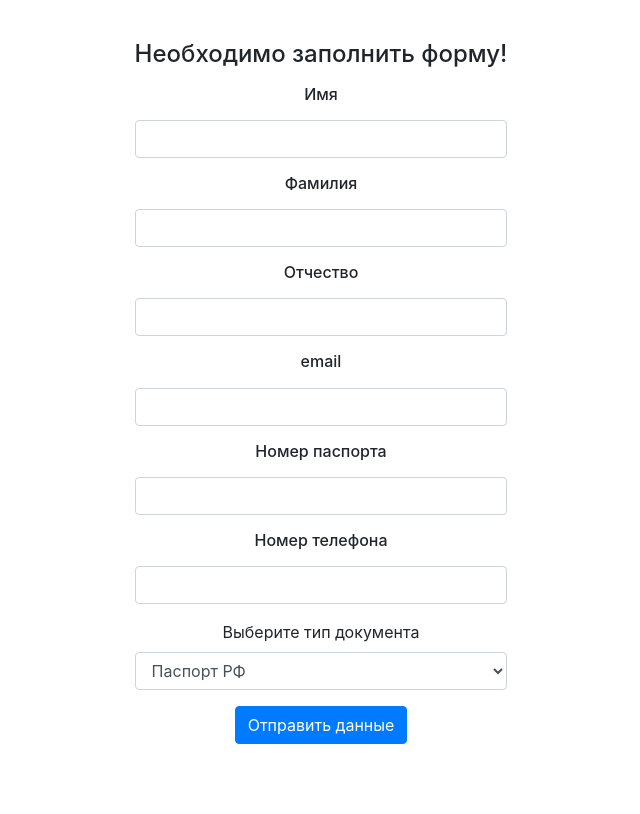
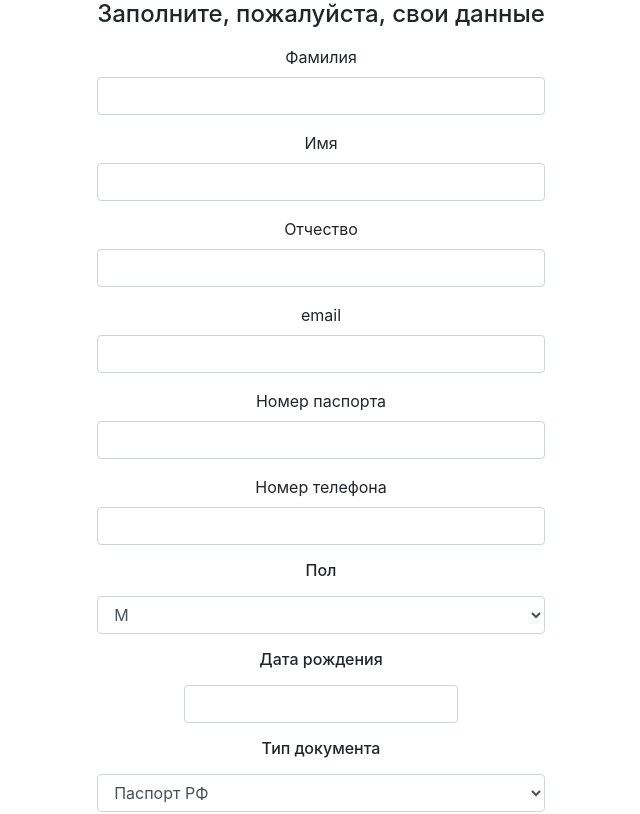
Before and after one commit to indbs/atlasBus, a React (Create React App) app: page / in a window 1280 px wide. Shown: the top 814 px of the page, without its empty margins (319-959 px from the left). Built offline with nearby package versions, Linux system fonts and the light colour scheme.

Commit message:
Добавлена и проверена запись в БД, перечисления выбираем выпадающим списком. По ссылке доступен просмотр. Добавить проверку на дублирование записи.

```diff
--- a/package.json
+++ b/package.json
@@ -7,6 +7,7 @@
     "formik": "^1.5.8",
     "mysql": "^2.17.1",
     "react": "^16.9.0",
+    "react-datepicker": "^2.9.6",
     "react-dom": "^16.9.0",
     "react-scripts": "3.1.1"
   },
--- a/src/App.js
+++ b/src/App.js
@@ -5,9 +5,9 @@ import AtlasBusInputForm        from './AtlasBusInputForm/atlasBusInputForm.js'
 function App() {
   return (
     <div className="App">
-      <atlasBody className="BodyAtlasBus">
+      <div id='bodyAtlas' className="BodyAtlasBus">
         <AtlasBusInputForm/>
-      </atlasBody>
+      </div>
     </div>
   );
 }
--- /dev/null
+++ b/src/AtlasBusInputForm/DatePicker/datePicker.js
@@ -0,0 +1,38 @@
+import   React                                from "react";
+import   DatePicker                           from "react-datepicker";
+import { registerLocale }                     from  "react-datepicker";
+import   ru                                   from 'date-fns/locale/ru';
+
+registerLocale('ru', ru);
+
+export const DatePickerField = ({ name, value, onChange }) => {
+  return (
+    <DatePicker
+      locale="ru"
+      className='form-control'
+      dateFormat='MM.dd.yyyy'
+      dropdownMode="select"
+      showMonthDropdown
+      showYearDropdown
+      selected={(value && new Date(value)) || null}
+      onChange={val => {
+        onChange(name, val);
+      }}
+    />
+  );
+};
+
+export class DPickerCompnnt extends React.Component{
+  render(){
+    return(
+      <div className="form-group">
+        <h6><label htmlFor={this.props.name}>{this.props.form_cyrName}</label></h6>
+        <DatePickerField
+          name      = {this.props.form_name}
+          value     = {this.props.value}
+          onChange  = {this.props.onChange}
+        />
+      </div>
+    )
+  }
+}
--- /dev/null
+++ b/src/AtlasBusInputForm/DropDSelection/dropDSelection.js
@@ -0,0 +1,22 @@
+import   React                              from 'react';
+
+export class DropDSelection extends React.Component{
+  render(){
+    return(
+      <div className="form-group">
+      <h6><label htmlFor={this.props.form_name}>{this.props.form_cyrName}</label></h6>
+      <select
+        name={this.props.form_name}
+        onChange={this.props.onChange}
+        touched={this.props.touched}
+        className="form-control">
+      {
+        this.props.items.map(item =>{
+          return <option key={item} value={item}>{item}</option>}
+        )
+      }
+      </select>
+    </div>
+    )
+  }
+}
--- a/src/AtlasBusInputForm/Inputs/inputs.js
+++ b/src/AtlasBusInputForm/Inputs/inputs.js
@@ -7,8 +7,8 @@ export class InputComponent extends React.Component{
   render(){
     return(
     <div className="form-group">
-      <h6><label htmlFor={this.props.form_name}>{this.props.form_cyrName}</label></h6>
-      <Field className={'form-control' + (this.props.form_errors && this.props.form_touched ? ' is-invalid' : '')} form_type={this.props.text} name={this.props.form_name} />
+      <h7><label htmlFor={this.props.form_name}>{this.props.form_cyrName}</label></h7>
+      <Field className={'form-control ' + (this.props.form_errors && this.props.form_touched ? ' is-invalid' : '')} form_type={this.props.text} name={this.props.form_name} />
       <ErrorMessage name={this.props.form_name} component="div" className="invalid-feedback" />
     </div>
     )
--- a/src/AtlasBusInputForm/atlasBusInputForm.js
+++ b/src/AtlasBusInputForm/atlasBusInputForm.js
@@ -3,13 +3,15 @@ import                                           '../style/bootstrap.min.css';
 import { Formik,
          Form }                             from 'formik';
 import   SubmitButton                       from './Buttons/submitButton.js';
-//import { CheckboxGroup,
-//         Checkbox }                         from './CheckBox/checkBox.js';
 import { InputComponent }                   from './Inputs/inputs.js';
-import { validateInputFilelds,
-         DisplayFormikState }               from '../_helpers/auxilaryFunctions.js';
+import { validateInputFilelds }             from '../_helpers/auxilaryFunctions.js';
 import { docType,
-         docTypeArr }                       from './constants/constants.js';
+         docTypeArr,
+         sex,
+         section }                          from './constants/constants.js';
+import { DPickerCompnnt }                   from "./DatePicker/datePicker.js";
+import                                           "react-datepicker/dist/react-datepicker.css";
+import { DropDSelection }                   from './DropDSelection/dropDSelection.js';
 
 export class AtlasBusInputForm extends React.Component{
   render(){
@@ -18,58 +20,85 @@ export class AtlasBusInputForm extends React.Component{
         <Formik
           initialValues={{
             name                : '',
-
             surname             : '',
             patronymic          : '',
             email               : '',
-            passportNumber      : '',
+            docNumber           : '',
             phoneNumber         : '',
-
-            docType             : docType[0],
-
+            docType             : docType.PASSP_RU,
             birthDate           : '',
-            grants              : '',
+            sex                 : sex[0],
+            section             : section[0],
 
           }}
           validate={(values) => validateInputFilelds(values)}
-          onSubmit={(values, { setSubmitting }) => {
-            setTimeout(() => {
-              alert(JSON.stringify(values, null, 2));
-              setSubmitting(false);
-            }, 400);
+          onSubmit={(values, { setStatus, setSubmitting }) => {
+            setStatus();
+            const requestOptions = {
+              method: 'POST',
+              headers: {
+                'Content-type': 'application/json',
+                'Access-Control-Allow-Origin': '*'
+              },
+              body: JSON.stringify({
+                name          :values.name,
+                surname       :values.surname,
+                patronymic    :values.patronymic,
+                email         :values.email,
+                docNumber     :values.docNumber,
+                phoneNumber   :values.phoneNumber,
+                sex           :values.sex,
+                birthDate     :values.birthDate,
+                docType       :values.docType,
+                section       :values.section
+              })
+            }
+            fetch('http://94.140.216.17:8889/php/atlasBusInsert.php', requestOptions)
+              .then(
+                result=>{
+                  setSubmitting(false);
+                  result.json()
+                    .then(
+                      result=>{
+                        setStatus(result);
+                      }
+                    )
+                },
+                error=>{
+                  setSubmitting(false);
+                  setStatus(error);
+                }
+              )
           }}
         >
-          {({  values, touched, handleChange, errors, isSubmitting }) => (
+          {({  values, status, touched, handleChange, errors, isSubmitting, setFieldValue }) => (
             <Form>
               <div className="form-group">
-                <h4>Необходимо заполнить форму!</h4>
+                <h4>Заполните, пожалуйста, свои данные</h4>
               </div>
+              <InputComponent form_name={'surname'}         form_cyrName={'Фамилия'}          form_type={'text'}  form_errors={errors.surname}          form_touched={touched.surname}/>
               <InputComponent form_name={'name'}            form_cyrName={'Имя'}              form_type={'text'}  form_errors={errors.name}             form_touched={touched.name}/>
-
-              <InputComponent form_name={'surname'}         form_cyrName={'Фамилия'}          form_type={'text'}  form_errors={errors.surname}          form_touched={touched.surname}/>
               <InputComponent form_name={'patronymic'}      form_cyrName={'Отчество'}         form_type={'text'}  form_errors={errors.patronymic}       form_touched={touched.patronymic}/>
               <InputComponent form_name={'email'}           form_cyrName={'email'}            form_type={'email'} form_errors={errors.email}            form_touched={touched.email}/>
-              <InputComponent form_name={'passportNumber'}  form_cyrName={'Номер паспорта'}   form_type={'text'}  form_errors={errors.passportNumber}   form_touched={touched.passportNumber}/>
+              <InputComponent form_name={'docNumber'}       form_cyrName={'Номер паспорта'}   form_type={'text'}  form_errors={errors.docNumber}        form_touched={touched.docNumber}/>
               <InputComponent form_name={'phoneNumber'}     form_cyrName={'Номер телефона'}   form_type={'text'}  form_errors={errors.phoneNumber}      form_touched={touched.phoneNumber}/>
 
-
-              <div class="form-group">
-                <label for="docType">Выберите тип документа</label>
-                <select name="docType" onChange={handleChange} touched={touched.docType} class="form-control">
-                {
-                  docTypeArr(docType).map(item =>{
-                    return <option value={item}>{item}</option>}
-                  )
-                }
-                </select>
-              </div>
+              <DropDSelection form_name={'sex'}             form_cyrName={'Пол'}              onChange={handleChange}   value={values.sex}  touched={touched.sex}          items={sex}/>
+              <DPickerCompnnt form_name={'birthDate'}       form_cyrName={'Дата рождения'}    onChange={setFieldValue}  value={values.birthDate}/>
+              <DropDSelection form_name={'docType'}         form_cyrName={'Тип документа'}    onChange={handleChange}   touched={touched.docType}           items={docTypeArr(docType)}/>
+              <DropDSelection form_name={'section'}         form_cyrName={'Раздел'}           onChange={handleChange}   touched={touched.section}           items={section}/>
 
               <SubmitButton disabled={isSubmitting} errors={errors}/>
+              {status && status.Status && status.Status !== 'OK'&&
+                <div className={'alert alert-danger'}>{status}</div>
+              }
+              {status && status.Status && status.Status === 'OK'&&
+                <div className={'alert alert-success'}><a href={status.Link} class="alert-link">Проверить запись</a></div>
+              }
               {/*<DisplayFormikState transmitprops={{values: values, errors: errors, touched: touched, isSubmitting: isSubmitting}} />*/}
             </Form>
           )}
         </Formik>
-
 
       </div>
     )
--- a/src/AtlasBusInputForm/constants/constants.js
+++ b/src/AtlasBusInputForm/constants/constants.js
@@ -1,8 +1,8 @@
 export const docType = {
-    pasp_rus:                   'Паспорт РФ',
-    pasp_by:                    'Паспорт РБ',
-    cert_of_birth_ru:           'Свидетельство о рождении РФ',
-    cert_of_birth_by:           'Свидетельство о рождении РБ'
+    PASSP_RU            :'Паспорт РФ',
+    PASSP_BY            :'Паспорт РБ',
+    CERT_OB_RU          :'Свидетельство о рождении РФ',
+    CERT_OB_BY          :'Свидетельство о рождении РБ'
 }
 
 export function docTypeArr(docType={}) {
@@ -10,3 +10,14 @@ export function docTypeArr(docType={}) {
     for(var item in docType) {docTypeArr.push(docType[item])}
     return docTypeArr;
 }
+
+export const sex = [
+    'М',
+    'Ж'
+]
+
+export const section = [
+    'А',
+    'Б',
+    'В'
+]
```
Also changed, not shown: src/AtlasBusInputForm/CheckBox/checkBox.js (deleted, +0 -88 lines), src/_helpers/auxilaryFunctions.js (+26 -28 lines), 1 other file (tests, documents, lock files or other folders).
